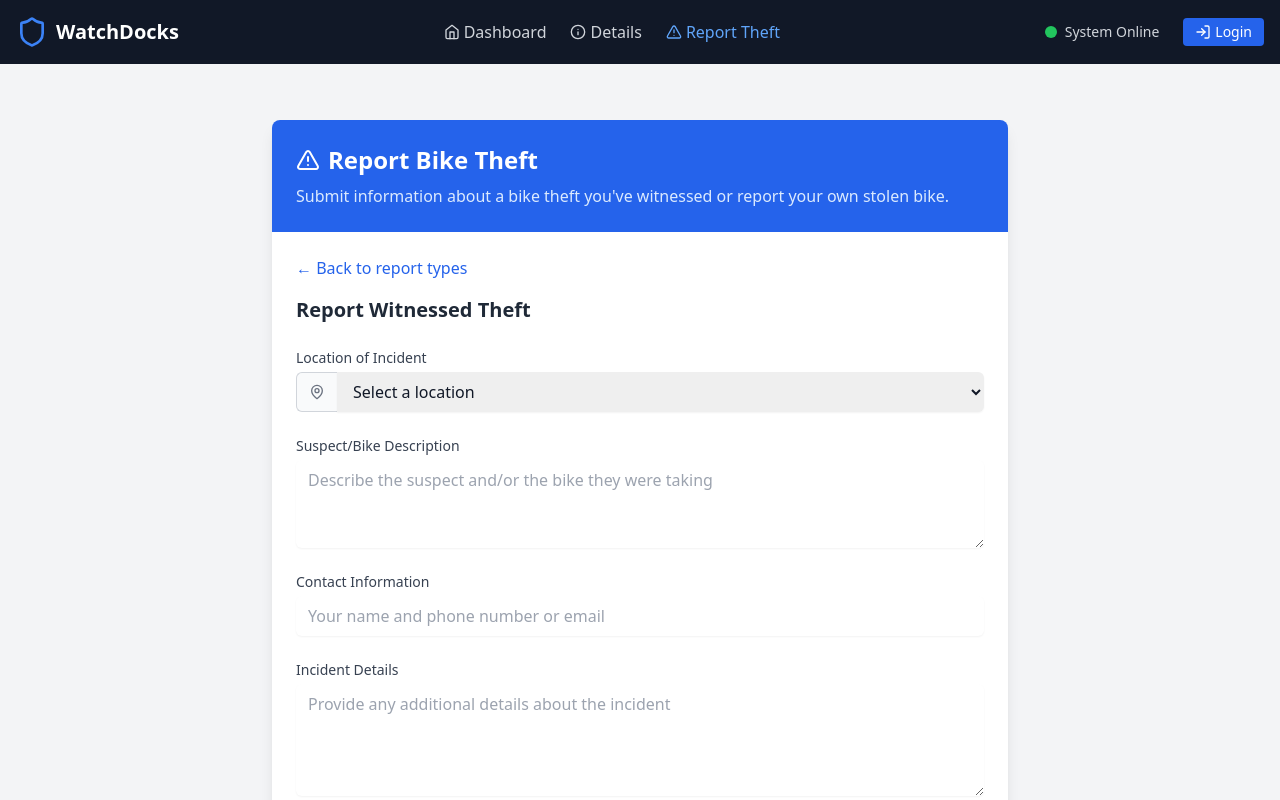
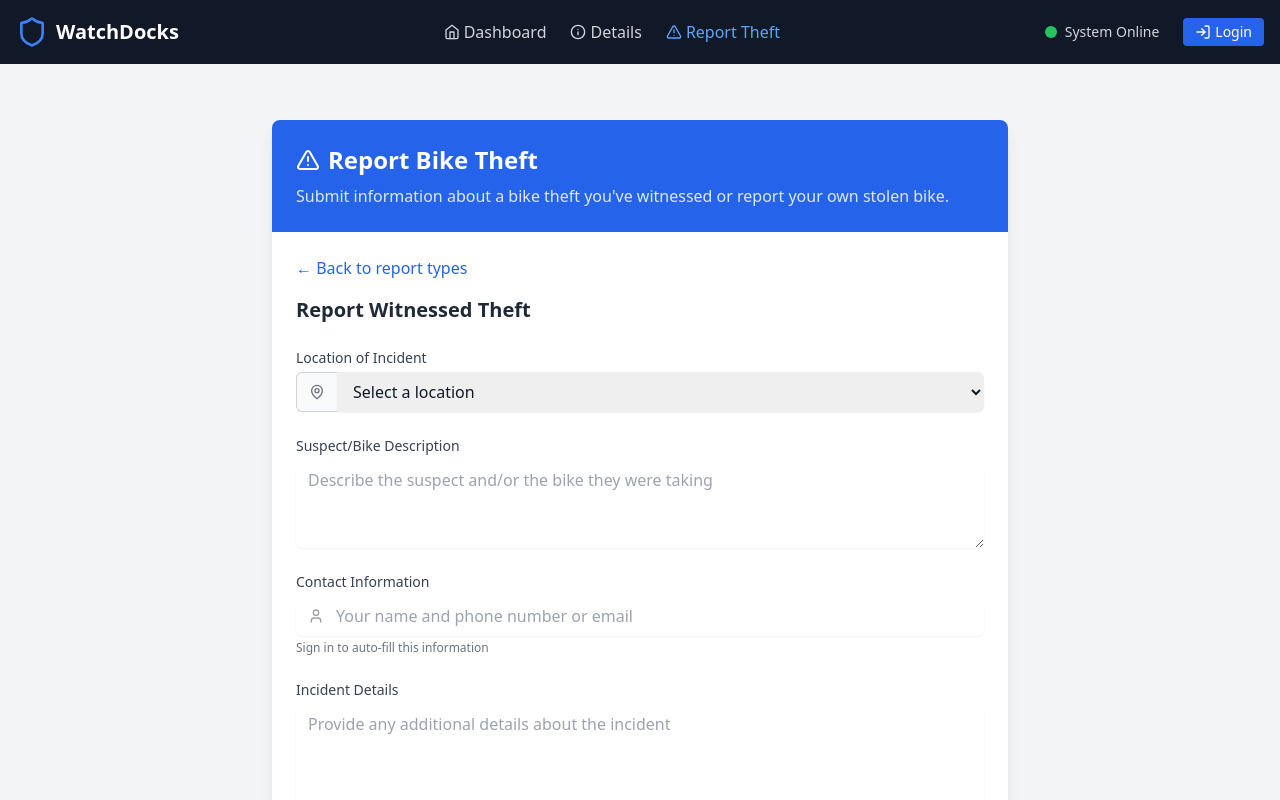
Before and after one commit to ThatGirlJam/WatchDocks, a React (Vite) app: page /report-theft in a window 1280 px wide. Both pictures are taken after a click on the button 464 px from the left and 416 px from the top of the page. Shown: the top 800 px of the page. Built offline with nearby package versions, Linux system fonts and the light colour scheme.

Commit message:
pretty good

```diff
--- a/src/pages/ReportTheft.tsx
+++ b/src/pages/ReportTheft.tsx
@@ -1,19 +1,41 @@
-import React, { useState } from "react";
+import React, { useState, useEffect } from "react";
 import { useNavigate } from "react-router-dom";
-import { AlertTriangle, CheckCircle, Camera, MapPin } from "lucide-react";
+import { AlertTriangle, CheckCircle, Camera, MapPin, User } from "lucide-react";
 import { useApp } from "../context/AppContext";
+import { useAuth } from "../auth/AuthContext";
 
 type ReportType = "witnessed" | "stolen" | "";
 
 const ReportTheft: React.FC = () => {
   const navigate = useNavigate();
   const { state, dispatch } = useApp();
+  const { isAuthenticated, user } = useAuth();
   const [formStep, setFormStep] = useState<number>(1);
   const [reportType, setReportType] = useState<ReportType>("");
   const [location, setLocation] = useState<string>("");
   const [bikeDescription, setBikeDescription] = useState<string>("");
   const [contactInfo, setContactInfo] = useState<string>("");
   const [incidentDetails, setIncidentDetails] = useState<string>("");
+
+  // Pre-fill contact information when user is logged in
+  useEffect(() => {
+    if (isAuthenticated && user) {
+      // Format the contact information based on available user data
+      const userName = user.name || user.nickname || user.email?.split('@')[0] || '';
+      const userEmail = user.email || '';
+
+      // Compile the contact information string
+      let userContactInfo = userName;
+      if (userEmail && userEmail !== userName) {
+        userContactInfo += userContactInfo ? ` | ${userEmail}` : userEmail;
+      }
+
+      // Set the contact information if we have valid data
+      if (userContactInfo) {
+        setContactInfo(userContactInfo);
+      }
+    }
+  }, [isAuthenticated, user]);
   // We store photoFile for potential future implementation of cloud upload
   const [photoFile, setPhotoFile] = useState<File | null>(null);
   const [photoPreview, setPhotoPreview] = useState<string | null>(null);
@@ -210,14 +232,29 @@ const ReportTheft: React.FC = () => {
                   <label className="block text-sm font-medium text-gray-700 dark:text-gray-300 mb-1">
                     Contact Information
                   </label>
+                  <div className="relative">
+                    <div className="absolute inset-y-0 left-0 pl-3 flex items-center pointer-events-none">
+                      <User className="h-4 w-4 text-gray-400 dark:text-gray-500" />
+                    </div>
                     <input
                       type="text"
-                    className="block w-full rounded-md border-gray-300 shadow-sm focus:border-blue-500 focus:ring-blue-500 dark:bg-gray-800 dark:border-gray-700 dark:text-white py-2 px-3"
+                      className="block w-full pl-10 rounded-md border-gray-300 shadow-sm focus:border-blue-500 focus:ring-blue-500 dark:bg-gray-800 dark:border-gray-700 dark:text-white py-2 px-3"
                       placeholder="Your name and phone number or email"
                       value={contactInfo}
                       onChange={(e) => setContactInfo(e.target.value)}
                       required
                     />
+                    {isAuthenticated && (
+                      <div className="absolute inset-y-0 right-0 pr-3 flex items-center">
+                        <span className="text-xs text-green-600 dark:text-green-400">Auto-filled</span>
+                      </div>
+                    )}
+                  </div>
+                  {!isAuthenticated && (
+                    <p className="mt-1 text-xs text-gray-500 dark:text-gray-400">
+                      Sign in to auto-fill this information
+                    </p>
+                  )}
                 </div>
 
                 <div>
```
Lines whose indentation alone changed are shown as unchanged.
